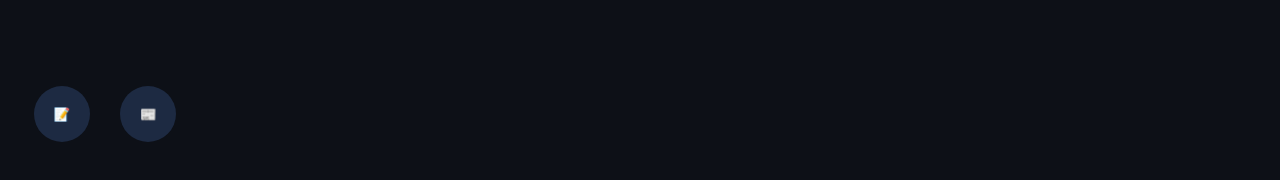
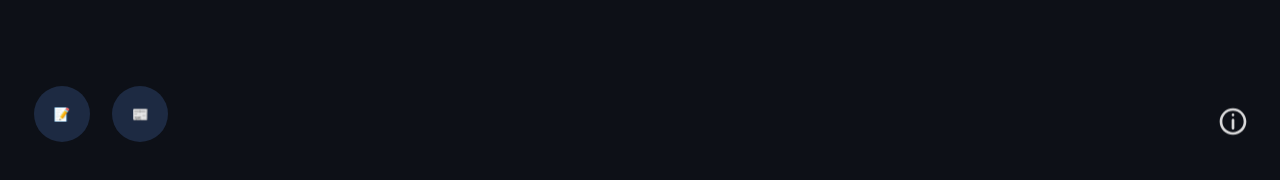
Before and after one commit to ChrsSampson/Note-Monstr, a React (Create React App) app: page / in a window 1280 px wide. Shown: the part 617-797 px from the top of the page. Built offline with nearby package versions, Linux system fonts and the light colour scheme.

Commit message:
Adds About Tag

```diff
--- /dev/null
+++ b/src/components/About.js
@@ -0,0 +1,60 @@
+// about tag for the site
+
+import styled from '@emotion/styled'
+import { motion } from 'framer-motion'
+import {useTheme} from '@emotion/react'
+import {CgInfo} from 'react-icons/cg'
+
+const AboutContainer = styled(motion.div)`
+    display: flex;
+    align-items: center;
+    cursor: pointer;
+    width: auto;
+    padding-right: 3em;
+    height: 4em;
+`
+
+const Link = styled.a`
+    color: ${() => useTheme().text};
+    &:hover{
+        color: #e47621;
+    }
+`
+const variants = {
+    rest: {
+        opacity: 0,
+        y: 50
+    },
+    hover: {
+        opacity: 1,
+        y: -5
+    }
+}
+
+const iconVariants = {
+    rest: {
+        x: 250,
+        scale: 2
+    },
+    hover: {
+        x: -15,
+        scale: 2.3
+    }
+}
+
+const TextContainer = styled(motion.div)`
+    font-size: 1.2em;
+`
+
+export default function About () {
+    return (
+        <AboutContainer initial="rest" animate="rest" whileHover="hover" >
+            <motion.div variants={iconVariants}>
+                <CgInfo />
+            </motion.div>
+            <TextContainer variants={variants}>
+                Made by Chris <Link href="https://stucknode.com">@StuckNode</Link>
+            </TextContainer>
+        </AboutContainer>
+    )
+}
--- a/src/components/AppArea.js
+++ b/src/components/AppArea.js
@@ -12,6 +12,7 @@ import CreateNoteForm from "./CreateNoteForm";
 import CreateAreaForm from "./CreateAreaForm";
 import Note from "./Note";
 import Area from "./Area";
+import About from "./About";
 
 const NArea = styled.section`
     height: 100%;
@@ -20,11 +21,12 @@ const NArea = styled.section`
 
 const BottomBar = styled.section`
     width: 100%;
+    align-items: center;
     position:fixed;
     bottom: 0;
     display: flex;
     gap: .5em;
-    justify-content: flex-start;
+    justify-content: space-between;
     padding: 1em;
 `
 
@@ -40,6 +42,12 @@ const FormWrapper = styled(motion.div)`
     border-radius: 1em;
     color: ${() => useTheme().text};
  `
+
+
+const ButtonGroup = styled.div`
+    display: flex;
+`
+
 
 // Note Structure
 // {
@@ -213,8 +221,13 @@ export default function AppArea ({windowRef}) {
                     <CreateAreaForm addArea={addArea} cancel={() => setShowCreateAreaForm(false)} colors={noteColors} />
                 </FormWrapper>
             <BottomBar>
-                <FloatingActionButton icon="📝" label="New Note" onClick={() => toggleCreateNoteForm()} />
-                <FloatingActionButton icon="📰" label="New Label" onClick={() => toggleCreateAreaForm()} />
+                <ButtonGroup>
+                    <FloatingActionButton icon="📝" label="New Note" onClick={() => toggleCreateNoteForm()} />
+                    <FloatingActionButton icon="📰" label="New Label" onClick={() => toggleCreateAreaForm()} />
+                </ButtonGroup>
+                <ButtonGroup>
+                    <About />
+                </ButtonGroup>
             </BottomBar>
         </>
     )
```
